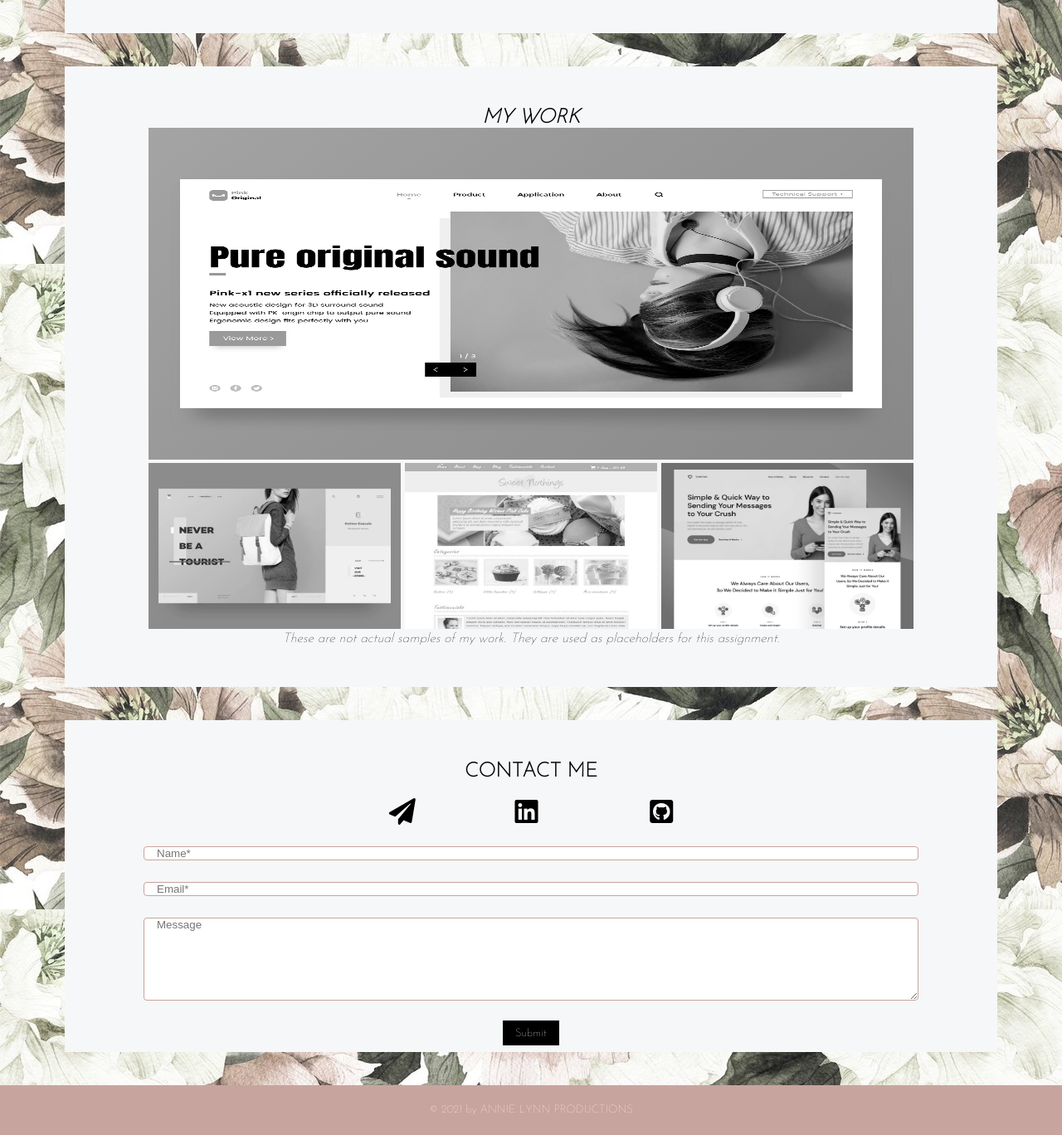
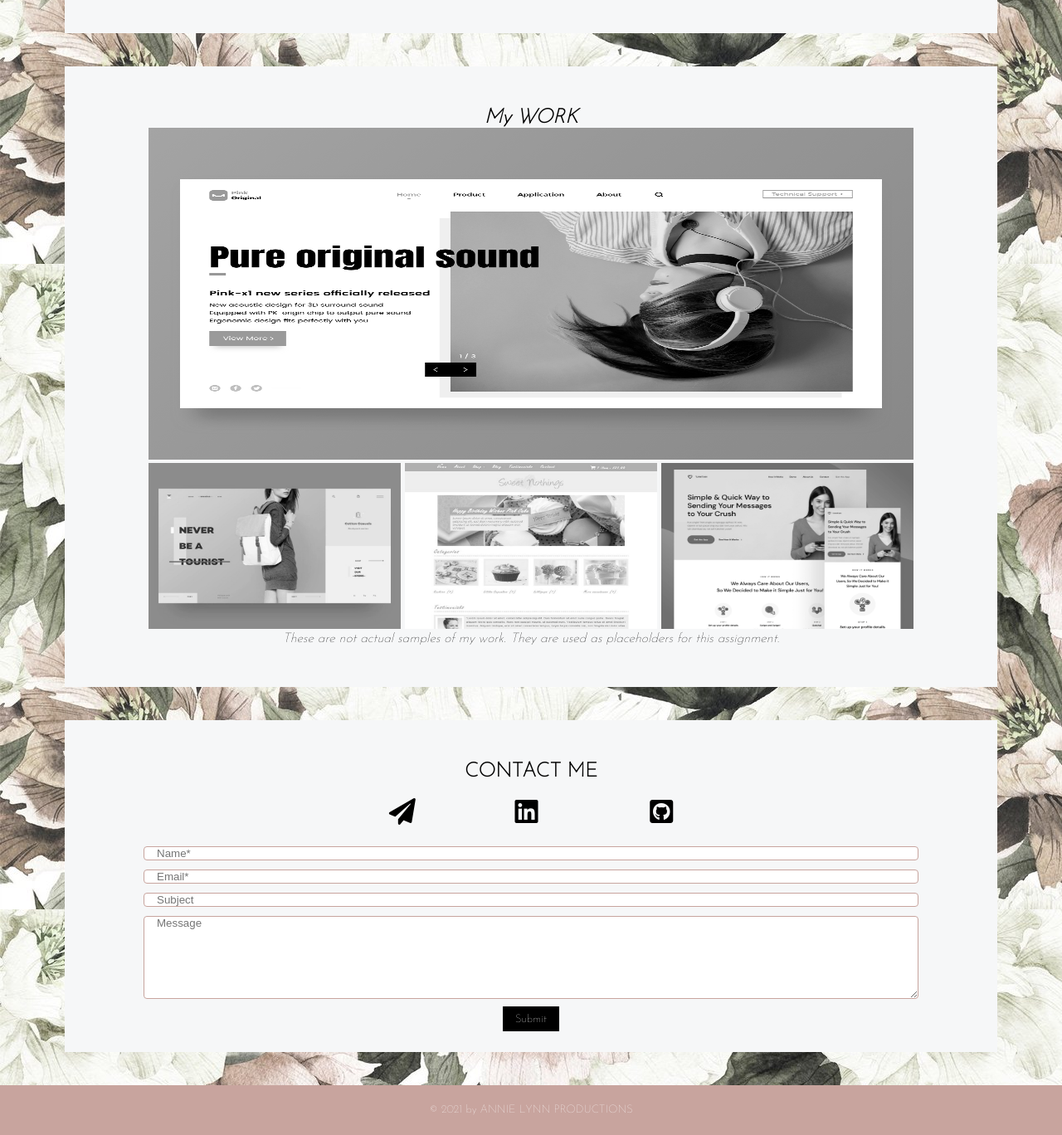
Before and after one commit to annielnguyen/ANguyen-Portfolio, a plain HTML site: page Annie's Portfolio.html in a window 1280 px wide. Shown: the part 460-1828 px from the top of the page at 83% size. Drawn offline with Linux system fonts and the light colour scheme.

Commit message:
removed Home button from nav bar, added subject box to contact form, and adjusted margin-bottom in contact me form

```diff
--- a/Annie's Portfolio.html
+++ b/Annie's Portfolio.html
@@ -20,7 +20,6 @@
 
         <nav class="topnav">
             <ul>
-                <li><a href="#home">HOME</a></li>
                 <li><a href="#AboutMe">ABOUT ME</a></li>
                 <li><a href="#MyWork">MY WORK</a></li>
                 <li><a href="#ContactMe">CONTACT ME</a></li>
@@ -46,7 +45,7 @@
                 </section>
                 <!--My Work-->
                 <section id="MyWork">
-                    <h2>MY WORK</h2>
+                     <h2>My WORK</h2>
 
                     <div class="WorkPics">
 
@@ -83,6 +82,8 @@
 
                           <input type="text" id="clientemail" placeholder="Email*">
 
+                          <input type="text" id="subjectbox" placeholder="Subject">
+
                           <textarea id="message" placeholder="Message" style="height:100px"></textarea>
 
                           <input type="submit" value="Submit">
--- a/Assets/styles.css
+++ b/Assets/styles.css
@@ -179,7 +179,7 @@ input[type=text], select, textarea {
     border-radius: 4px;
     box-sizing: border-box;
     margin-top: 6px;
-    margin-bottom: 20px;
+    margin-bottom: 5px;
     resize: vertical;
     font-family: sans-serif
   }
```
